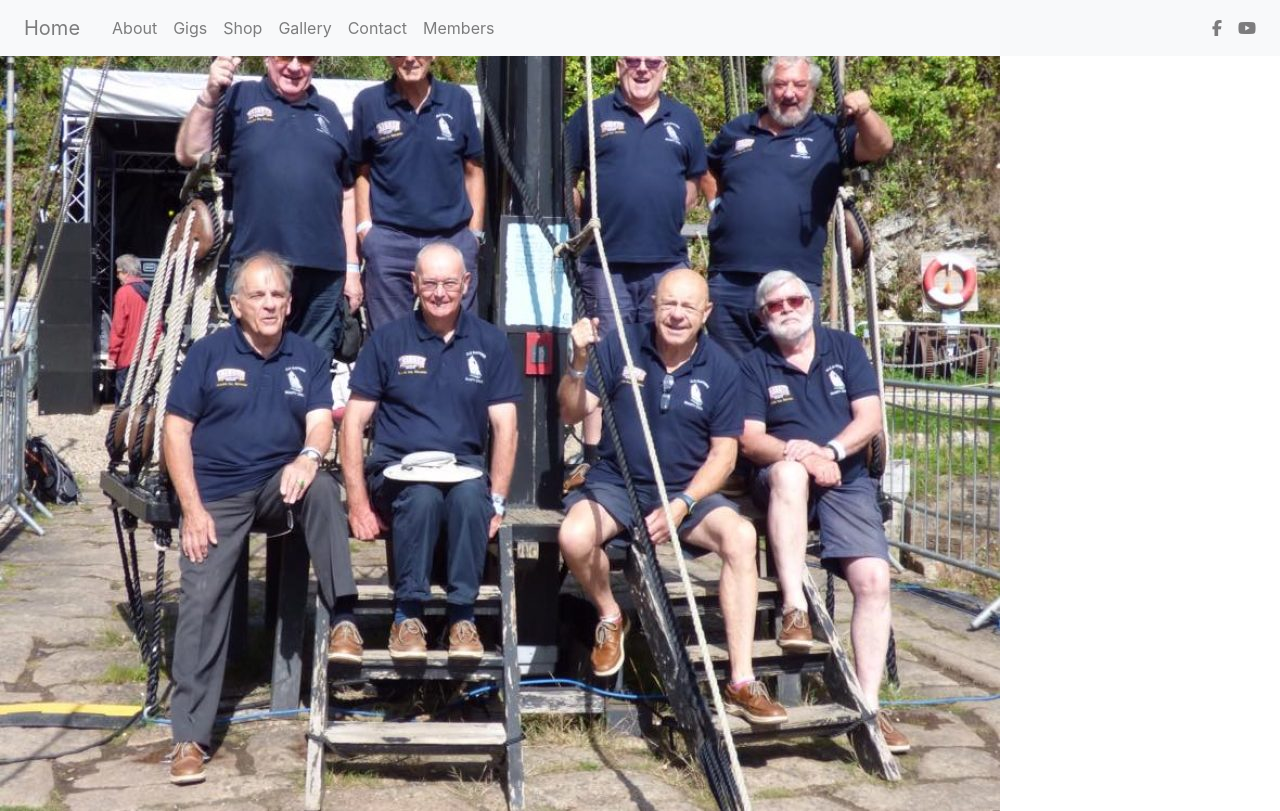
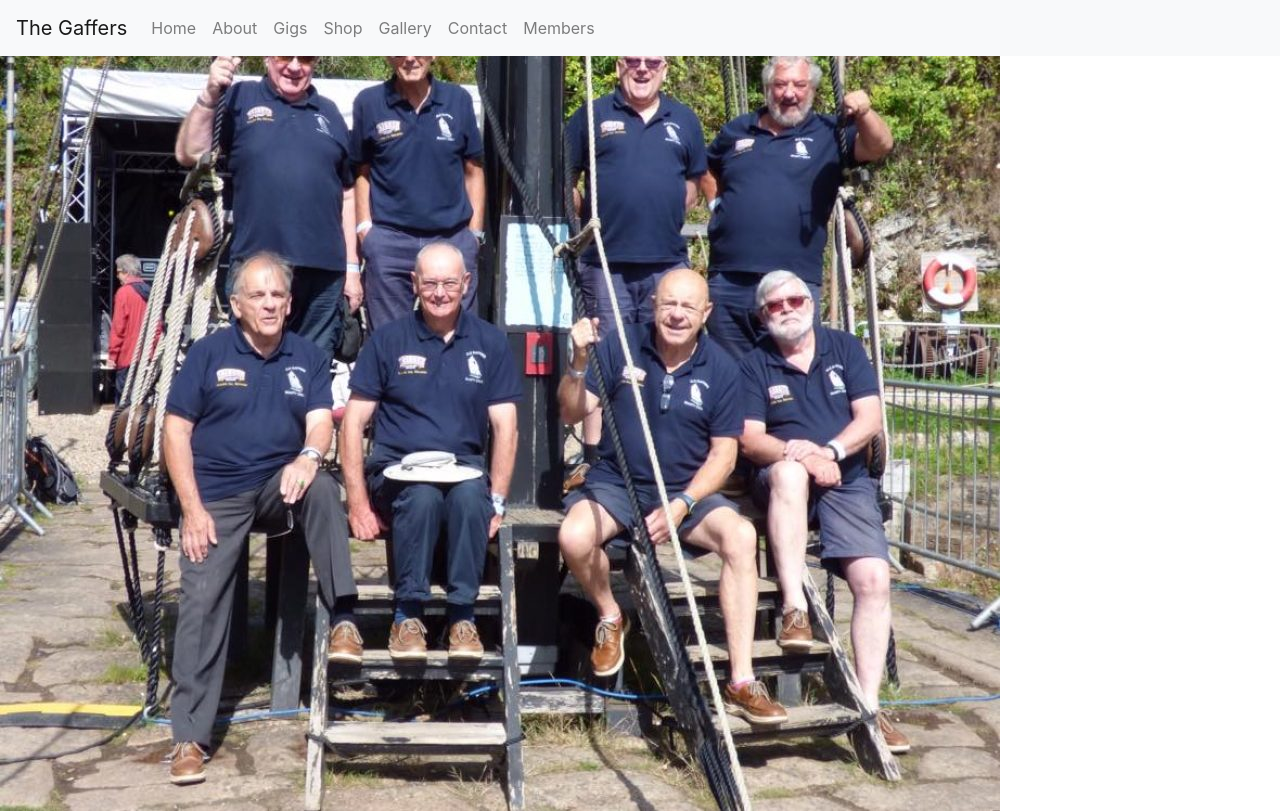
Before and after one commit to sophieatgithub/gaffers-website, a React (Create React App) app: page / in a window 1280 px wide. Built offline with nearby package versions, Linux system fonts and the light colour scheme.

Commit message:
Bootstrap scripts added

```diff
--- a/public/index.html
+++ b/public/index.html
@@ -13,5 +13,8 @@
   <body>
     <noscript>You need to enable JavaScript to run this app.</noscript>
     <div id="root"></div>
+    <script src="https://code.jquery.com/jquery-3.4.1.slim.min.js" integrity="sha384-J6qa4849blE2+poT4WnyKhv5vZF5SrPo0iEjwBvKU7imGFAV0wwj1yYfoRSJoZ+n" crossorigin="anonymous"></script>
+    <script src="https://cdn.jsdelivr.net/npm/popper.js@1.16.0/dist/umd/popper.min.js" integrity="sha384-Q6E9RHvbIyZFJoft+2mJbHaEWldlvI9IOYy5n3zV9zzTtmI3UksdQRVvoxMfooAo" crossorigin="anonymous"></script>
+    <script src="https://stackpath.bootstrapcdn.com/bootstrap/4.4.0/js/bootstrap.min.js" integrity="sha384-3qaqj0lc6sV/qpzrc1N5DC6i1VRn/HyX4qdPaiEFbn54VjQBEU341pvjz7Dv3n6P" crossorigin="anonymous"></script>
   </body>
 </html>
--- a/src/components/header.js
+++ b/src/components/header.js
@@ -1,5 +1,4 @@
 import React, { Component } from 'react'
-import { FontAwesomeIcon } from '@fortawesome/react-fontawesome'
 const groupPhoto = require('../images/group-photo.jpg');
 
 export default class Home extends Component {
@@ -8,9 +7,17 @@
             <div className="component-container">
                 <header>
                     <nav className="navbar navbar-expand-lg navbar-light bg-light fixed-top">
+                        <div className="navbar-brand">
+                            The Gaffers
+                        </div>
+                        <button className="navbar-toggler" type="button" data-toggle="collapse" data-target="#navbarNav" aria-controls="navbarNav" aria-expanded="false" aria-label="Toggle navigation">
+                            <span className="navbar-toggler-icon"></span>
+                        </button>
+
+                        <div className="collapse navbar-collapse" id="navbarNav">
                             <ul className="navbar-nav">
                                 <li className="nav-item">
-                                <a className="nav-link navbar-brand">
+                                    <a className="nav-link">
                                         Home
                                     </a>
                                 </li>
@@ -45,18 +52,7 @@
                                     </a>
                                 </li>
                             </ul>
-                        <ul className="navbar-nav ml-auto nav-flex-icons">
-                            <li className="nav-item">
-                                <a className="nav-link waves-effect waves-light">
-                                    <i className="fab fa-facebook-f"></i>
-                                </a>
-                            </li>
-                            <li className="nav-item">
-                                <a class="nav-link waves-effect waves-light">
-                                    <i className="fab fa-youtube"></i>
-                                </a>
-                            </li>
-                        </ul>
+                        </div>
                     </nav>
                     <img src={groupPhoto} alt="group of shanty singers" />
                 </header>
```
Lines whose indentation alone changed are shown as unchanged.
